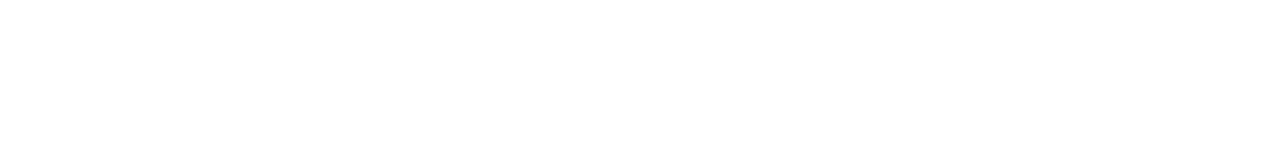
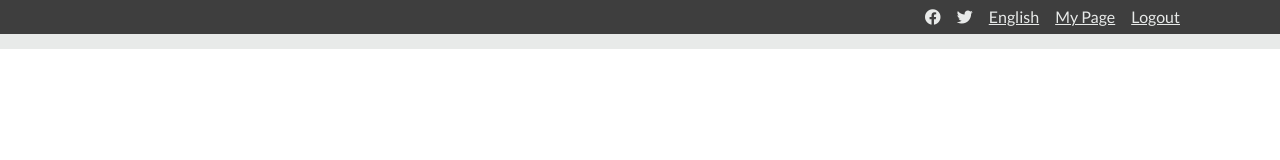
Before and after one commit to tanzila-abedin/The-Color-Run, a website: page index.html in a window 1280 px wide. Drawn offline with nearby package versions, Linux system fonts and the light colour scheme.

Commit message:
add top bar html and style

```diff
--- /dev/null
+++ b/css/styles.css
@@ -0,0 +1,41 @@
+
+@import url('https://fonts.googleapis.com/css2?family=Lato&display=swap');
+@font-face {
+    font-family: "cocogoose"; src: local("cocogoose"), url("/Fonts/cocogoose/COCOGOOSE-PRO.REGULAR.TTF") format("truetype");
+}
+
+:root {
+    --dark-color: #3E3E3E;
+    --black: rgb(39,42,49);
+    --orange: rgb(247,69,63);
+    --light-color: rgb(247,247,247);
+    --white-color: rgb(232,234,233);
+}
+
+* {
+    box-sizing: border-box;
+    padding: 0;
+    margin: 0;
+    font-family: "Lato", sans-serif;
+}
+
+header {
+    color: var(--dark-color) ;
+    background-color: var(--white-color);
+    padding-bottom: 15px;
+}
+
+.top-bar {
+    background-color: var(--dark-color);
+    justify-content: flex-end;
+}
+
+.top-bar a {
+    font-size: 16px;
+    color: var(--white-color);
+    padding: 5px 8px;
+}
+
+.top-bar .logout {
+    padding-right: 100px;
+}
--- a/index.html
+++ b/index.html
@@ -1,12 +1,32 @@
 <!DOCTYPE html>
 <html lang="en">
+
 <head>
     <meta charset="UTF-8">
     <meta http-equiv="X-UA-Compatible" content="IE=edge">
     <meta name="viewport" content="width=device-width, initial-scale=1.0">
-    <title>Document</title>
+    <link href="https://cdn.jsdelivr.net/npm/bootstrap@5.0.0-beta2/dist/css/bootstrap.min.css" rel="stylesheet"
+        integrity="sha384-BmbxuPwQa2lc/FVzBcNJ7UAyJxM6wuqIj61tLrc4wSX0szH/Ev+nYRRuWlolflfl" crossorigin="anonymous">
+    <link rel="stylesheet" href="https://cdnjs.cloudflare.com/ajax/libs/font-awesome/5.15.1/css/all.min.css"
+        integrity="sha512-+4zCK9k+qNFUR5X+cKL9EIR+ZOhtIloNl9GIKS57V1MyNsYpYcUrUeQc9vNfzsWfV28IaLL3i96P9sdNyeRssA=="
+        crossorigin="anonymous" />
+    <link rel="stylesheet" href="css/styles.css">
+    <link rel="stylesheet" href="css/utilities.css">
+    <title>The Color Run, Capstone project-1 by Tanzila Abedin</title>
+
 </head>
+
 <body>
+    <header class="header">
+        <div class="top-bar d-none d-md-flex">
+            <a href="#"><i class="fab fa-facebook"></i></a>
+            <a href="#"><i class="fab fa-twitter"></i></a>
+            <a href="#">English</a>
+            <a href="#">My Page</a>
+            <a class="logout" href="#">Logout</a>
+        </div>
+    </header>
 
 </body>
+
 </html>
```
Also changed, not shown: Fonts/cocogoose/COCOGOOSE-PRO.REGULAR.TTF (added), about.html (added), css/utilities.css (added), tickets.html (added).
